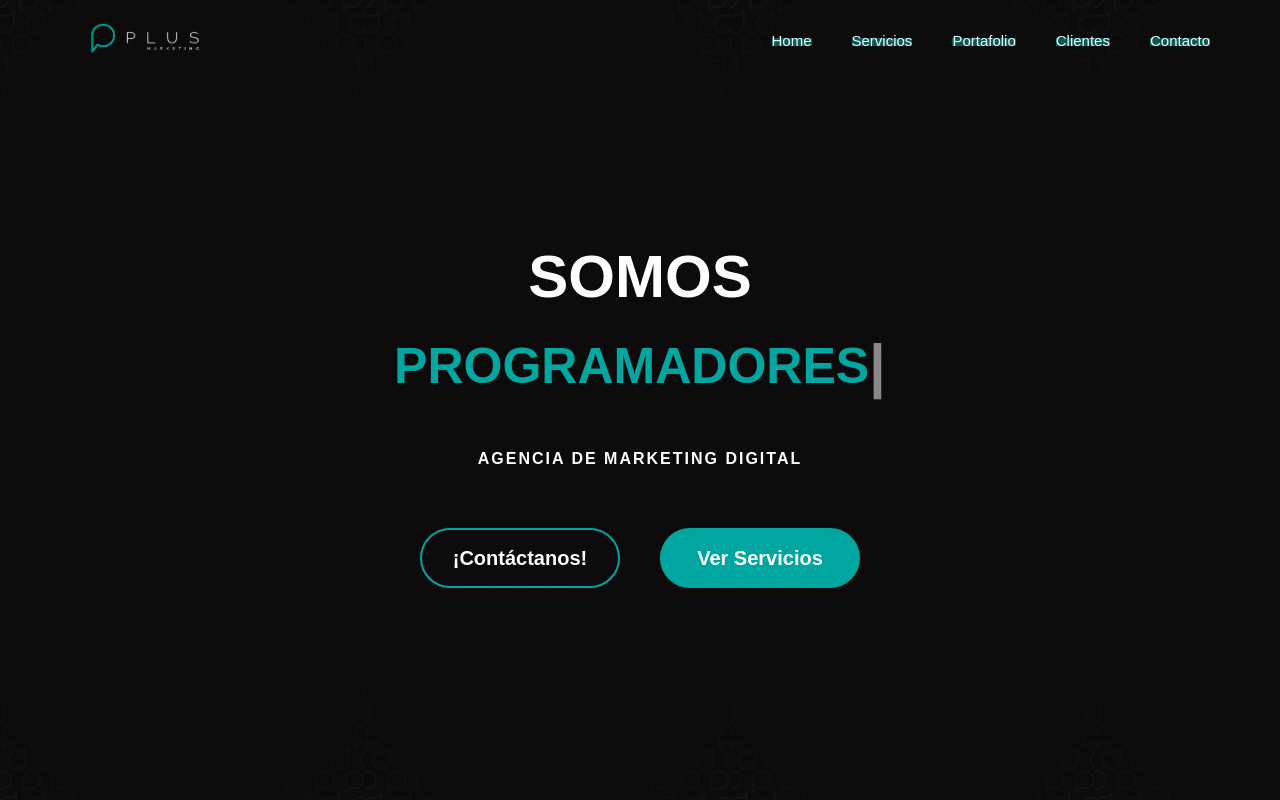
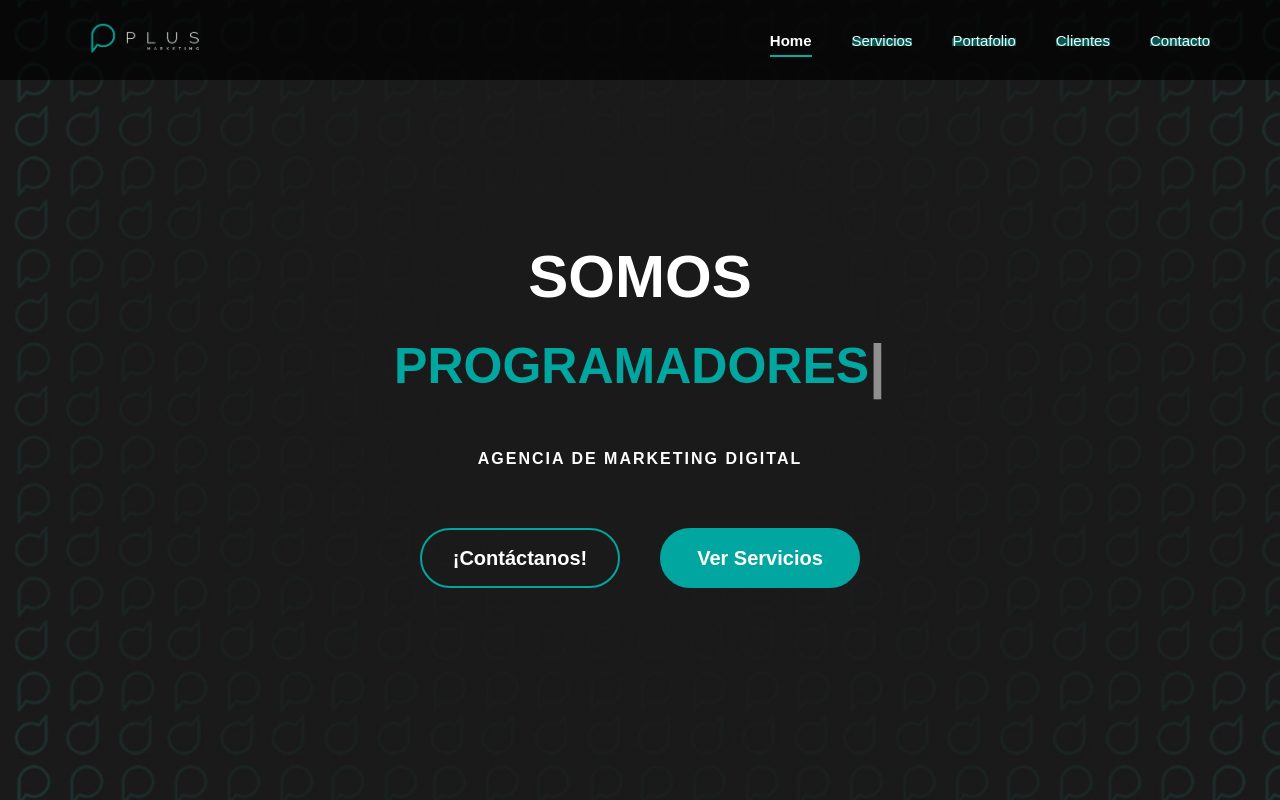
Before and after one commit to luiznaiper/plus-new, a website: page index.html in a window 1280 px wide. Drawn offline with nearby package versions, Linux system fonts and the light colour scheme.

Commit message:
:iphone: Add responsive index

```diff
--- a/index.html
+++ b/index.html
@@ -50,7 +50,7 @@
         </button>
         <nav class="main-nav" id="main-nav">
           <ul>
-            <li><a href="index.html">Home</a></li>
+            <li><a class="active-page" href="index.html">Home</a></li>
             <li><a href="servicios.html">Servicios</a></li>
             <li><a href="portafolio.html">Portafolio</a></li>
             <li><a href="clientes.html">Clientes</a></li>
@@ -64,7 +64,7 @@
         </div>
         <nav class="desktop-nav" id="desktop-nav">
           <ul>
-            <li><a href="index.html">Home</a></li>
+            <li><a class="active-page" href="index.html">Home</a></li>
             <li><a href="servicios.html">Servicios</a></li>
             <li><a href="portafolio.html">Portafolio</a></li>
             <li><a href="clientes.html">Clientes</a></li>
--- a/src/css/desktop-home.css
+++ b/src/css/desktop-home.css
@@ -1,3 +1,8 @@
+main {
+  background-image: url('../images/home/fondo-homepage-plus-desktop.jpg');
+  background-size: cover;
+}
+
 h1 {
   font-size: 1.6rem;
 }
--- a/src/css/desktop.css
+++ b/src/css/desktop.css
@@ -3,6 +3,7 @@
 }
 
 .desktop-container {
+  background-color: rgba(0, 0, 0, 0.7);
   display: flex;
   height: 10vh;
   align-items: center;
@@ -25,6 +26,11 @@
 
 .desktop-nav li {
   list-style: none;
+  cursor: pointer;
+}
+
+.desktop-nav li:hover {
+  cursor: pointer;
 }
 
 .desktop-nav a {
@@ -32,6 +38,23 @@
   font-size: 1.5rem;
   color: var(--soft-white);
   font-weight: 300;
+  z-index: 99;
+  cursor: pointer;
+}
+
+.desktop-nav .active-page {
+  color: var(--just-white);
+  font-weight: bold;
+}
+
+.desktop-nav .active-page::before {
+  top: 2.3rem;
+  content: '';
+  position: absolute;
+  height: 0.2rem;
+  bottom: 0;
+  left: 0;
+  background-color: #00ad9f;
 }
 
 .full-screen {
--- a/src/css/home.css
+++ b/src/css/home.css
@@ -1,13 +1,12 @@
 /*Home styles*/
 
 main {
-  background-color: var(--black);
   color: var(--just-white);
   display: flex;
   flex-direction: column;
   align-items: center;
   justify-content: center;
-  background-image: url('../images/home/fondo-homepage-plus.png');
+  background-image: url('../images/home/fondo-homepage-plus.jpg');
 }
 
 .main__logo-plus {
--- a/src/css/tablet-home.css
+++ b/src/css/tablet-home.css
@@ -1,3 +1,6 @@
+main {
+  background-image: url('../images/home/fondo-homepage-plus-tablet.jpg');
+}
 .main__logo-plus img {
   width: 20rem;
 }
```
Also changed, not shown: src/images/home/fondo-homepage-plus-desktop.jpg (added), src/images/home/fondo-homepage-plus-tablet.jpg (added), src/images/home/fondo-homepage-plus.jpg (added), src/images/home/fondo-homepage-plus.png (deleted).
